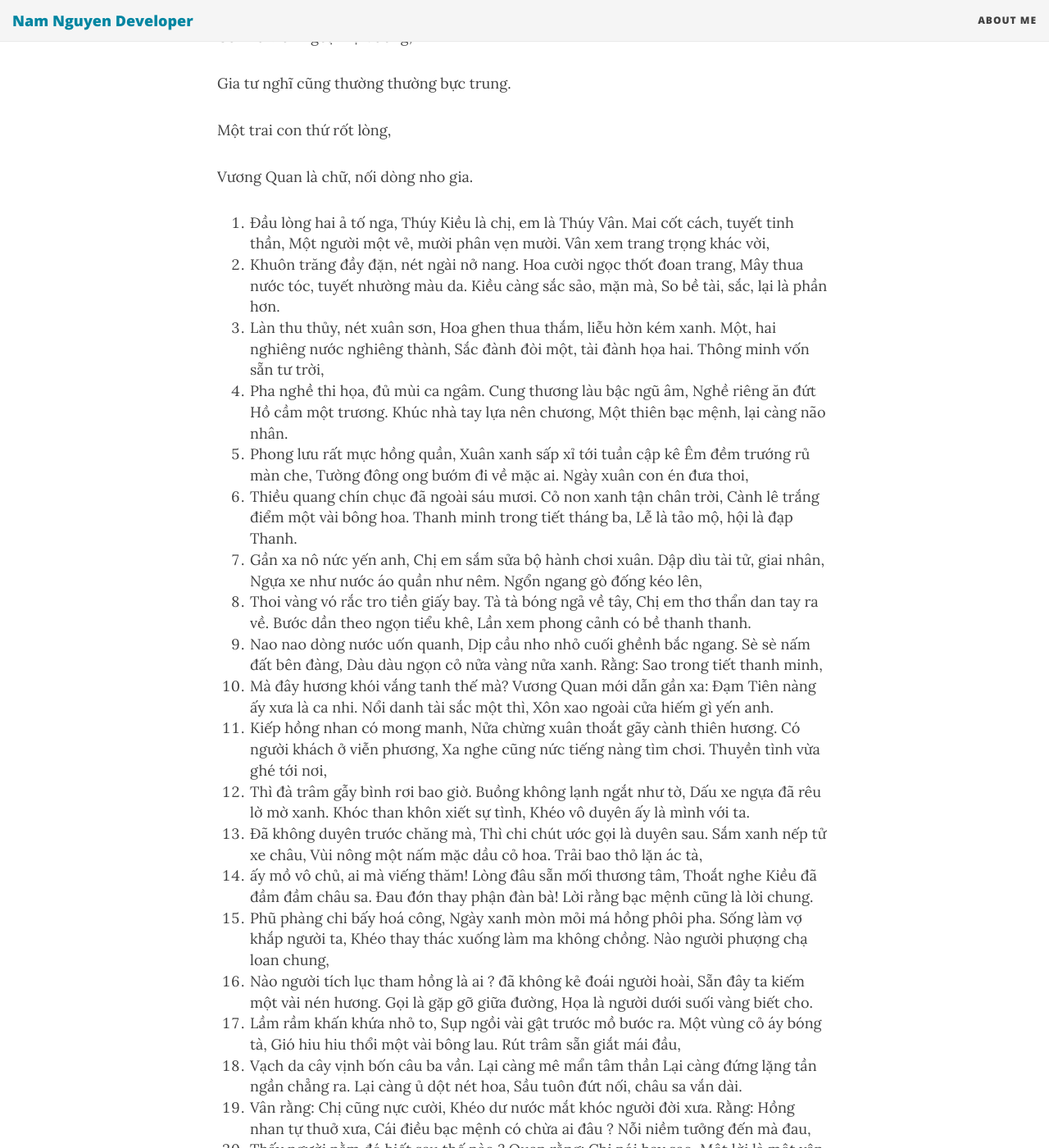
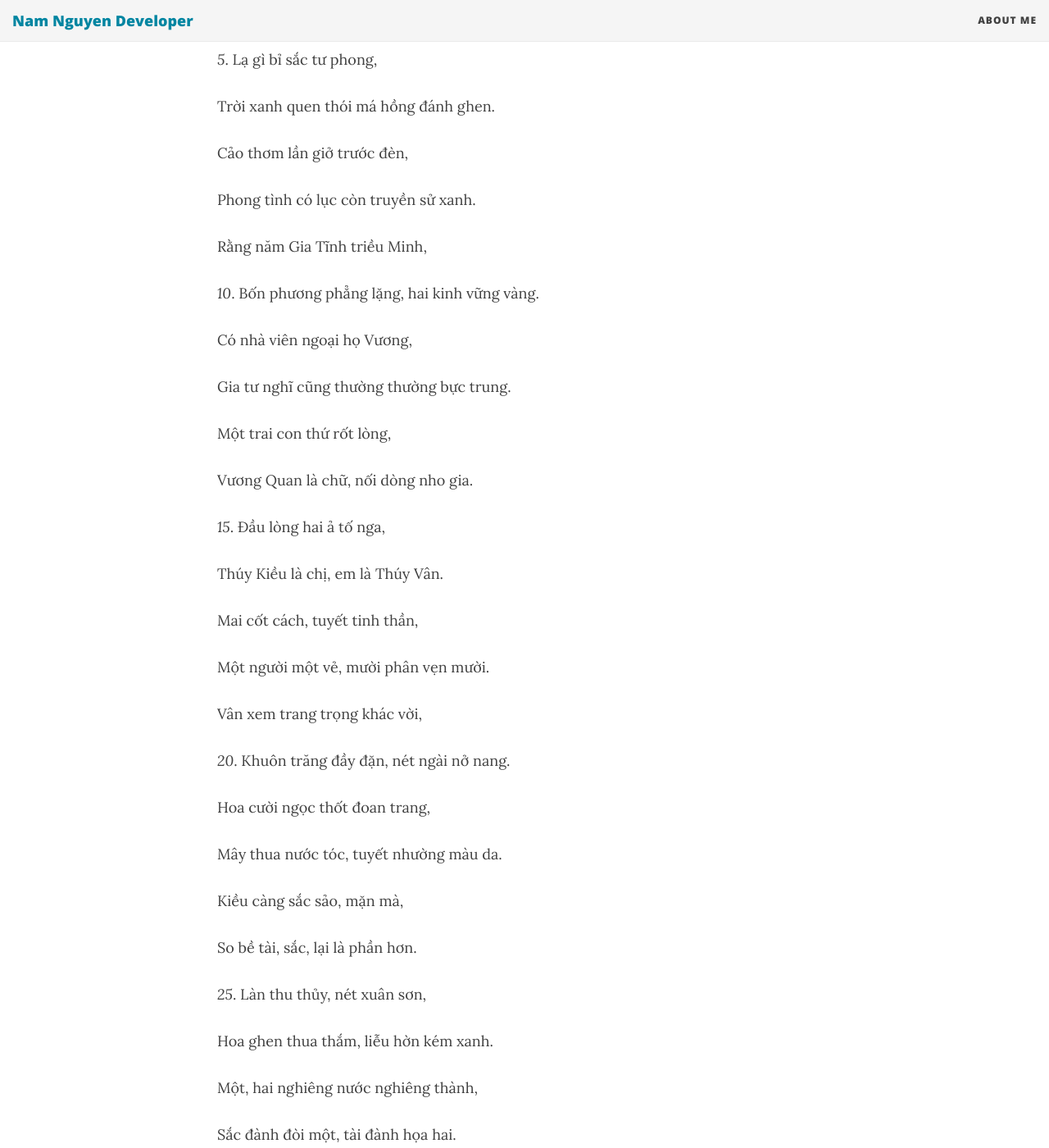
Before and after one commit to namndev/namndev.github.io, a Jekyll site: the page built from _posts/2019-11-20-truyen-kieu.md, in a window 1280 px wide and 1400 px high, scrolled down 2805 px. Shown: the whole window at 82% size. Built offline with Jekyll 4.4.1, drawn with Linux system fonts in a browser that asks for light colours; nearby versions of some CDN libraries; some of the changed text lies outside the part shown.

Commit message:
update kieu

```diff
--- a/_posts/2019-11-20-truyen-kieu.md
+++ b/_posts/2019-11-20-truyen-kieu.md
@@ -6,7 +6,7 @@
 ---
 
 <h1 align="center">
-    <img alt="" title="Kieu" src="./img/kieu.gif" width="160" />
+    <img alt="" title="Kieu" src="../img/kieu.gif" width="160" />
    </br>
     Truyện Kiều
 </h1>
@@ -43,7 +43,7 @@
 <a name="kieu-tham-mo-dam-tien"></a>
 ## Kiều thăm mộ Đạm Tiên
 
-1.Trăm năm trong cõi người ta,
+_1_.Trăm năm trong cõi người ta,
 
 Chữ tài chữ mệnh khéo là ghét nhau.
 
@@ -51,7 +51,7 @@
 
 Những điều trông thấy mà đau đớn lòng.
 
-5. Lạ gì bỉ sắc tư phong,
+_5_. Lạ gì bỉ sắc tư phong,
 
 Trời xanh quen thói má hồng đánh ghen.
 
@@ -61,7 +61,7 @@
 
 Rằng năm Gia Tĩnh triều Minh,
 
-10. Bốn phương phẳng lặng, hai kinh vững vàng.
+_10_. Bốn phương phẳng lặng, hai kinh vững vàng.
 
 Có nhà viên ngoại họ Vương,
 
@@ -71,42 +71,77 @@
 
 Vương Quan là chữ, nối dòng nho gia.
 
-15. Đầu lòng hai ả tố nga,
+_15_. Đầu lòng hai ả tố nga,
+
 Thúy Kiều là chị, em là Thúy Vân.
+
 Mai cốt cách, tuyết tinh thần,
+
 Một người một vẻ, mười phân vẹn mười.
+
 Vân xem trang trọng khác vời,
-20. Khuôn trăng đầy đặn, nét ngài nở nang.
+
+_20_. Khuôn trăng đầy đặn, nét ngài nở nang.
+
 Hoa cười ngọc thốt đoan trang,
+
 Mây thua nước tóc, tuyết nhường màu da.
+
 Kiều càng sắc sảo, mặn mà,
+
 So bề tài, sắc, lại là phần hơn.
-25. Làn thu thủy, nét xuân sơn,
+
+_25_. Làn thu thủy, nét xuân sơn,
+
 Hoa ghen thua thắm, liễu hờn kém xanh.
+
 Một, hai nghiêng nước nghiêng thành,
+
 Sắc đành đòi một, tài đành họa hai.
+
 Thông minh vốn sẵn tư trời,
-30. Pha nghề thi họa, đủ mùi ca ngâm.
+
+_30_. Pha nghề thi họa, đủ mùi ca ngâm.
+
 Cung thương làu bậc ngũ âm,
+
 Nghề riêng ăn đứt Hồ cầm một trương.
+
 Khúc nhà tay lựa nên chương,
+
 Một thiên bạc mệnh, lại càng não nhân.
-35. Phong lưu rất mực hồng quần,
+
+_35_. Phong lưu rất mực hồng quần,
+
 Xuân xanh sấp xỉ tới tuần cập kê
+
 Êm đềm trướng rủ màn che,
+
 Tường đông ong bướm đi về mặc ai.
+
 Ngày xuân con én đưa thoi,
-40. Thiều quang chín chục đã ngoài sáu mươi.
+
+_40_. Thiều quang chín chục đã ngoài sáu mươi.
+
 Cỏ non xanh tận chân trời,
+
 Cành lê trắng điểm một vài bông hoa.
+
 Thanh minh trong tiết tháng ba,
+
 Lễ là tảo mộ, hội là đạp Thanh.
-45. Gần xa nô nức yến anh,
+
+_45_. Gần xa nô nức yến anh,
+
 Chị em sắm sửa bộ hành chơi xuân.
+
 Dập dìu tài tử, giai nhân,
+
 Ngựa xe như nước áo quần như nêm.
+
 Ngổn ngang gò đống kéo lên,
-50. Thoi vàng vó rắc tro tiền giấy bay.
+
+_50_. Thoi vàng vó rắc tro tiền giấy bay.
 Tà tà bóng ngả về tây,
 Chị em thơ thẩn dan tay ra về.
 Bước dần theo ngọn tiểu khê,
```
